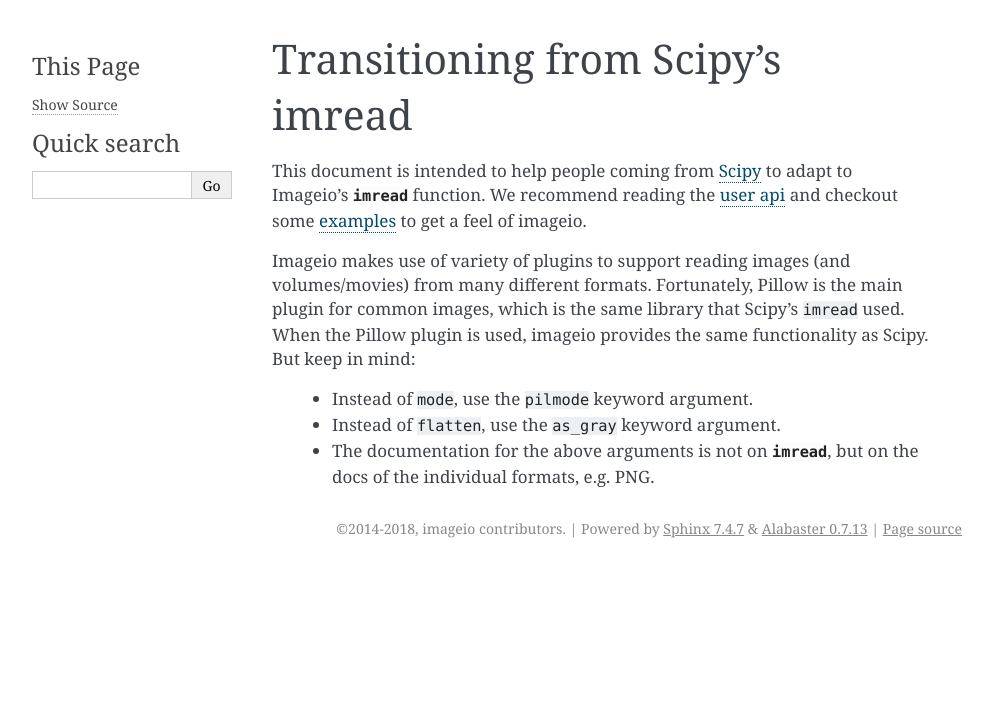
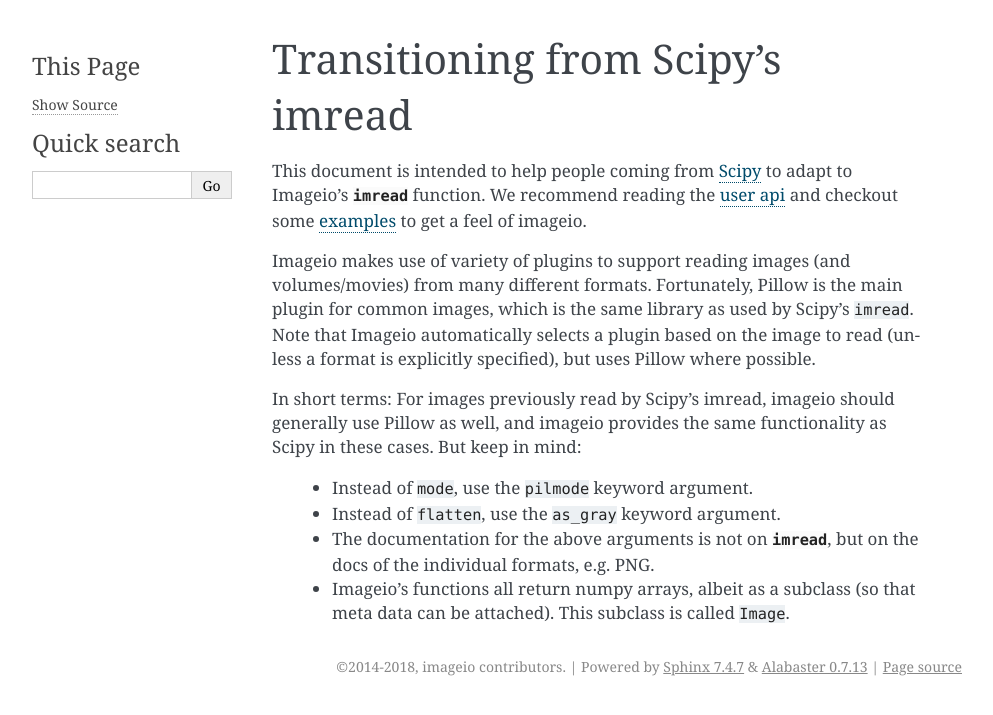
Before and after one commit to imageio/imageio, a Sphinx documentation site: the page built from docs/scipy.rst, in a window 1280 px wide. Shown: the top 715 px of the page, without its empty margins (148-1141 px from the left). Built offline with Sphinx 7.4.7, drawn with Linux system fonts in a browser that asks for light colours; pages that are not in the unit, such as notebooks, are missing from menus.

Commit message:
doc tweaks

```diff
--- a/docs/scipy.rst
+++ b/docs/scipy.rst
@@ -9,11 +9,17 @@ We recommend reading the :doc:`user api <userapi>` and checkout some
 
 Imageio makes use of variety of plugins to support reading images (and volumes/movies)
 from many different formats. Fortunately, Pillow is the main plugin for common images,
-which is the same library that Scipy's ``imread`` used. When the Pillow
-plugin is used, imageio provides the same functionality as Scipy. But
-keep in mind:
+which is the same library as used by  Scipy's ``imread``. Note that Imageio
+automatically selects a plugin based on the image to read (unless a format is
+explicitly specified), but uses Pillow where possible.
+
+In short terms: For images previously read by Scipy's imread, imageio should
+generally use Pillow as well, and imageio provides the same functionality as Scipy
+in these cases. But keep in mind:
 
     * Instead of ``mode``, use the ``pilmode`` keyword argument.
     * Instead of ``flatten``, use the ``as_gray`` keyword argument.
     * The documentation for the above arguments is not on :func:`imread <imageio.imread>`,
       but on the docs of the individual formats, e.g. :doc:`PNG <format_png-pil>`.
+    * Imageio's functions all return numpy arrays, albeit as a subclass (so that
+      meta data can be attached). This subclass is called ``Image``.
```
Also changed, not shown: 2 other files.
